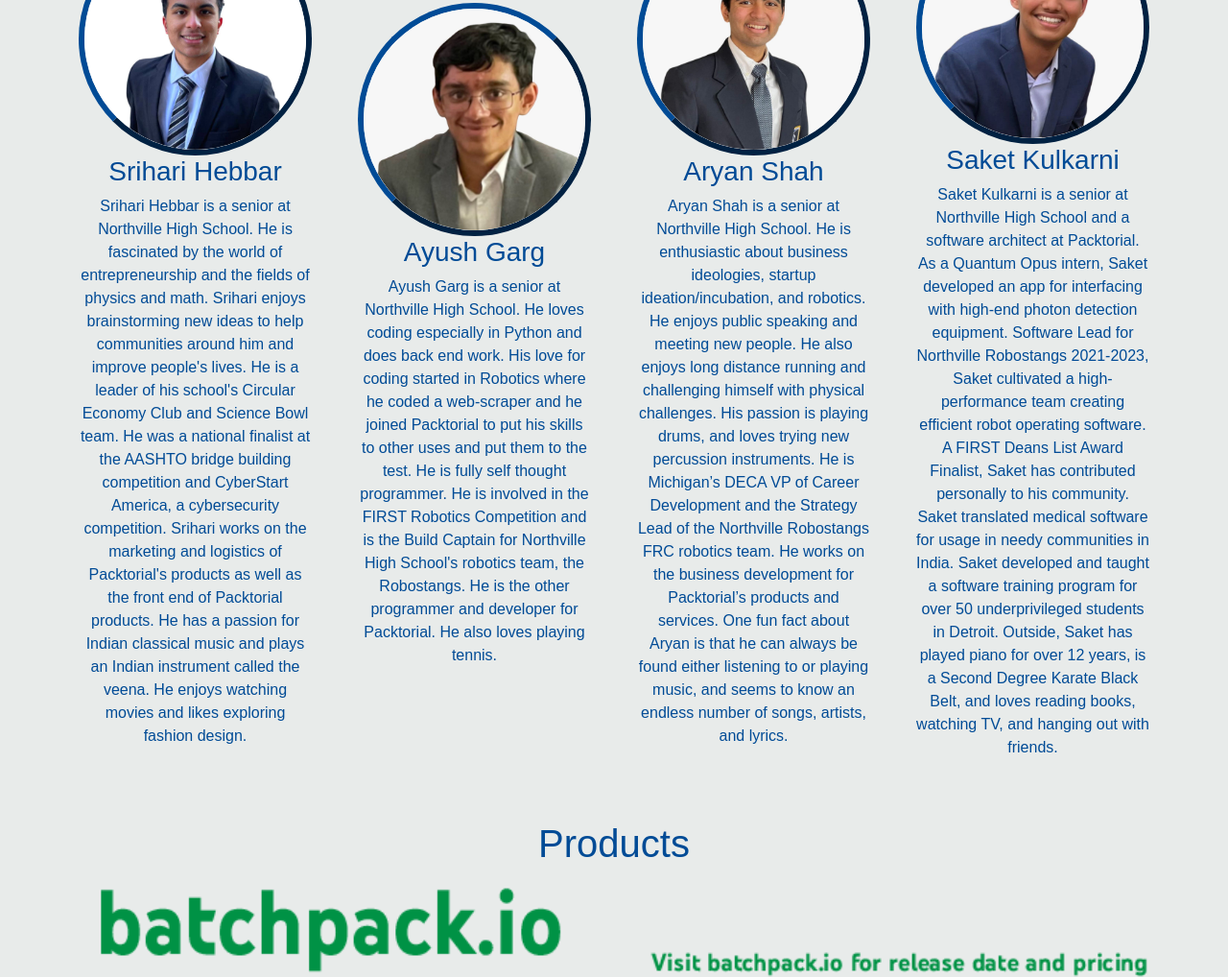
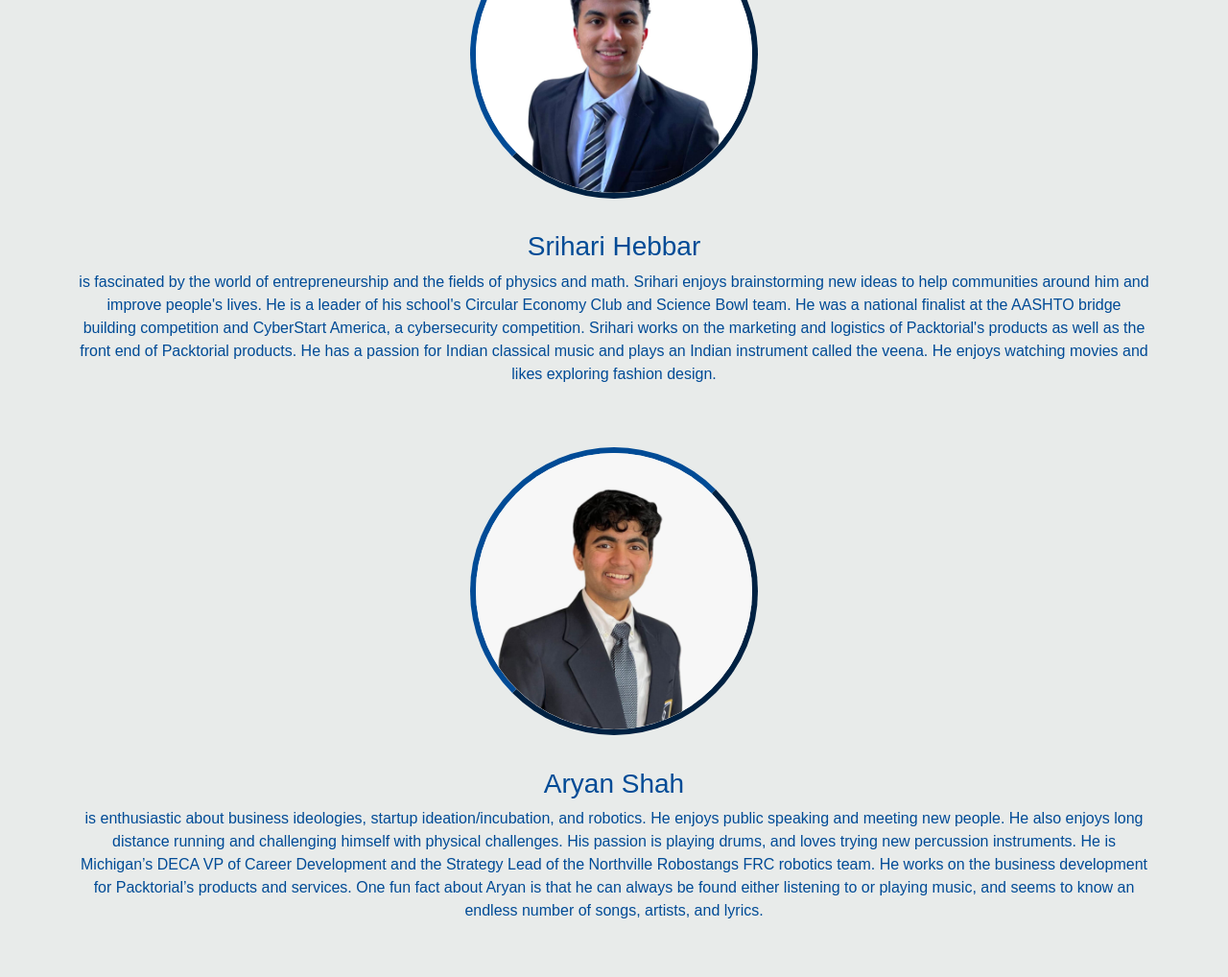
Before and after one commit to rahdal/packtorial, a plain HTML site: page index.html in a window 1280 px wide. Shown: the part 967-1985 px from the top of the page at 96% size. Drawn offline with nearby package versions, Linux system fonts and the light colour scheme; a web font is replaced by a local one.

Commit message:
Update index.html

```diff
--- a/index.html
+++ b/index.html
@@ -57,29 +57,28 @@
         <div class = "container about">
             <h1 class = "text-center">About Us</h1>
                 <div class="row flex-lg-row-reverse align-items-center g-5 py-5">
-                    <div class="col-md-3">
+                    <div class="align-middle">
+                        <img src="photo_2022-07-01_17-02-12.jpg" width="300" class="circle img-border d-block mx-lg-auto img-fluid">
+                        <h3 class="text-center"><br>Srihari Hebbar</h3>
+                        <p class="text-center"> is fascinated by the world of entrepreneurship and the fields of physics and math. Srihari enjoys brainstorming new ideas to help communities around him and improve people's lives. He is a leader of his school's Circular Economy Club and Science Bowl team. He was a national finalist at the AASHTO bridge building competition and CyberStart America, a cybersecurity competition. Srihari works on the marketing and logistics of Packtorial's products as well as the front end of Packtorial products. He has a passion for Indian classical music and plays an Indian instrument called the veena. He enjoys watching movies and likes exploring fashion design.</p>
+                    </div>
+                    <div class="align-middle">
+                        <img src="photo_2022-07-01_17-02-09.jpg" width="300"class="circle img-border d-block mx-lg-auto img-fluid">
+                        <h3 class="text-center"><br>Aryan Shah</h3>
+                        <p class="text-center"> is enthusiastic about business ideologies, startup ideation/incubation, and robotics. He enjoys public speaking and meeting new people. He also enjoys long distance running and challenging himself with physical challenges. His passion is playing drums, and loves trying new percussion instruments. He is Michigan’s DECA VP of Career Development and the Strategy Lead of the Northville Robostangs FRC robotics team. He works on the business development for Packtorial’s products and services. One fun fact about Aryan is that he can always be found either listening to or playing music, and seems to know an endless number of songs, artists, and lyrics. </p>
+                    </div>
+                    <div class="align-middle">
                         <img src="photo_2022-07-01_17-02-07.jpg" width="300"class="circle img-border d-block mx-lg-auto img-fluid">
-                        <h3 class="text-center">Saket Kulkarni</h3>
-                        <p class="text-center">Saket Kulkarni is a senior at Northville High School and a software architect at Packtorial. As a Quantum Opus intern, Saket developed an app for interfacing with high-end photon detection equipment. Software Lead for Northville Robostangs 2021-2023, Saket cultivated a high-performance team creating efficient robot operating software. A FIRST Deans List Award Finalist, Saket has contributed personally to his community. Saket translated medical software for usage in needy communities in India. Saket developed and taught a software training program for over 50 underprivileged students in Detroit. Outside, Saket has played piano for over 12 years, is a Second Degree Karate Black Belt, and loves reading books, watching TV, and hanging out with friends.</p>
+                        <h3 class="text-center"><br>Saket Kulkarni</h3>
+                        <p class="text-center"> is a software architect at Packtorial. As a Quantum Opus intern, Saket developed an app for interfacing with high-end photon detection equipment. Software Lead for Northville Robostangs 2021-2023, Saket cultivated a high-performance team creating efficient robot operating software. A FIRST Deans List Award Finalist, Saket has contributed personally to his community. Saket translated medical software for usage in needy communities in India. Saket developed and taught a software training program for over 50 underprivileged students in Detroit. Outside, Saket has played piano for over 12 years, is a Second Degree Karate Black Belt, and loves reading books, watching TV, and hanging out with friends.</p>
                     </div>
 
-                    <div class="col-md-3">
-                        <img src="photo_2022-07-01_17-02-09.jpg" width="300"class="circle img-border d-block mx-lg-auto img-fluid">
-                        <h3 class="text-center">Aryan Shah</h3>
-                        <p class="text-center">Aryan Shah is a senior at Northville High School. He is enthusiastic about business ideologies, startup ideation/incubation, and robotics. He enjoys public speaking and meeting new people. He also enjoys long distance running and challenging himself with physical challenges. His passion is playing drums, and loves trying new percussion instruments. He is Michigan’s DECA VP of Career Development and the Strategy Lead of the Northville Robostangs FRC robotics team. He works on the business development for Packtorial’s products and services. One fun fact about Aryan is that he can always be found either listening to or playing music, and seems to know an endless number of songs, artists, and lyrics. </p>
+                    <div class="align-middle">
+                        <img src="photo_2022-07-01_17-02-10.jpg" width="300"class="circle img-border d-block mx-lg-auto img-fluid">
+                        <h3 class="text-center"><br>Ayush Garg</h3>
+                        <p class="text-center"> loves coding especially in Python and does back end work. His love for coding started in Robotics where he coded a web-scraper and he joined Packtorial to put his skills to other uses and put them to the test. He is fully self taught programmer. He is involved in the FIRST Robotics Competition and is the Build Captain for Northville High School's robotics team, the Robostangs. He is the other programmer and developer for Packtorial. He also loves playing tennis. </p>
                     </div>
 
-                    <div class="col-md-3">
-                        <img src="photo_2022-07-01_17-02-10.jpg" width="300"class="circle img-border d-block mx-lg-auto img-fluid">
-                        <h3 class="text-center">Ayush Garg</h3>
-                        <p class="text-center">Ayush Garg is a senior at Northville High School. He loves coding especially in Python and does back end work. His love for coding started in Robotics where he coded a web-scraper and he joined Packtorial to put his skills to other uses and put them to the test. He is fully self thought programmer. He is involved in the FIRST Robotics Competition and is the Build Captain for Northville High School's robotics team, the Robostangs. He is the other programmer and developer for Packtorial. He also loves playing tennis. </p>
-                    </div>
-
-                    <div class="col-md-3">
-                        <img src="photo_2022-07-01_17-02-12.jpg" width="300" class="circle img-border d-block mx-lg-auto img-fluid">
-                        <h3 class="text-center">Srihari Hebbar</h3>
-                        <p class="text-center">Srihari Hebbar is a senior at Northville High School. He is fascinated by the world of entrepreneurship and the fields of physics and math. Srihari enjoys brainstorming new ideas to help communities around him and improve people's lives. He is a leader of his school's Circular Economy Club and Science Bowl team. He was a national finalist at the AASHTO bridge building competition and CyberStart America, a cybersecurity competition. Srihari works on the marketing and logistics of Packtorial's products as well as the front end of Packtorial products. He has a passion for Indian classical music and plays an Indian instrument called the veena. He enjoys watching movies and likes exploring fashion design.</p>
-                    </div>
                 </div>
         </div>
     </section>
@@ -90,17 +89,14 @@
                   <div class="carousel-indicators grad">
                     <button type="button" data-bs-target="#carouselExampleIndicators" data-bs-slide-to="0" class="active" aria-current="true" aria-label="Slide 1"></button>
                     <button type="button" data-bs-target="#carouselExampleIndicators" data-bs-slide-to="1" aria-label="Slide 2"></button>
-                    <button type="button" data-bs-target="#carouselExampleIndicators" data-bs-slide-to="2" aria-label="Slide 3"></button>
                   </div>
                   <div class="carousel-inner">
                     <div class="carousel-item active">
-                      <img src="batchpack-product.png" class="d-block w-100" alt="...">
+                      <img src="batchpack-product.png" class="text-align: center"class="d-block w-70" alt="...">
+
                     </div>
                     <div class="carousel-item">
-                      <img src="scrapepack-product.png" class="d-block w-100" alt="...">
-                    </div>
-                    <div class="carousel-item">
-                      <img src="coming-soon.png" class="d-block w-100" alt="...">
+                      <img src="scrapepack-product.png" class="w-70" alt="...">
                     </div>
                   </div>
                   <button class="carousel-control-prev grad" type="button" data-bs-target="#carouselExampleIndicators" data-bs-slide="prev">
@@ -119,7 +115,7 @@
         <div class = "container about">
                 <div class="row flex-lg-row align-items g-5 py-5">
                     <div class="col-md-6">
-                        <h1 class="text-left">FAQs</h1>
+                        <h1 class="text-left"><br>FAQs</h1>
                         <p class="text-left">Questions from our customers and clients</p>
                     </div>
 
@@ -209,7 +205,6 @@
                         </form>
                         <div id="form-message-warning mt-4"></div>
                         <div id="form-message-success">
-                            Your message was sent, thank you!
                         </div>
                     </div>
                 </div>
```
